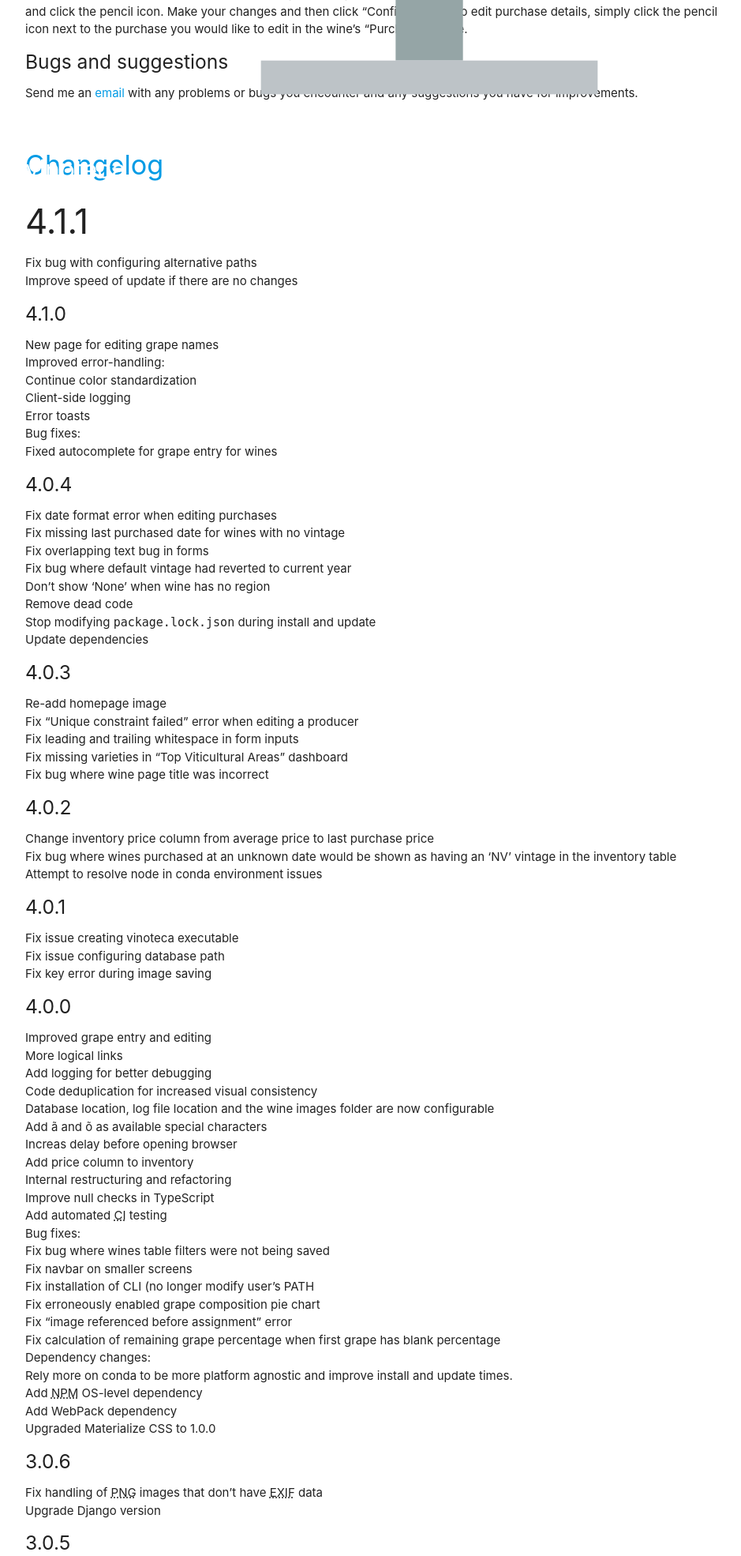
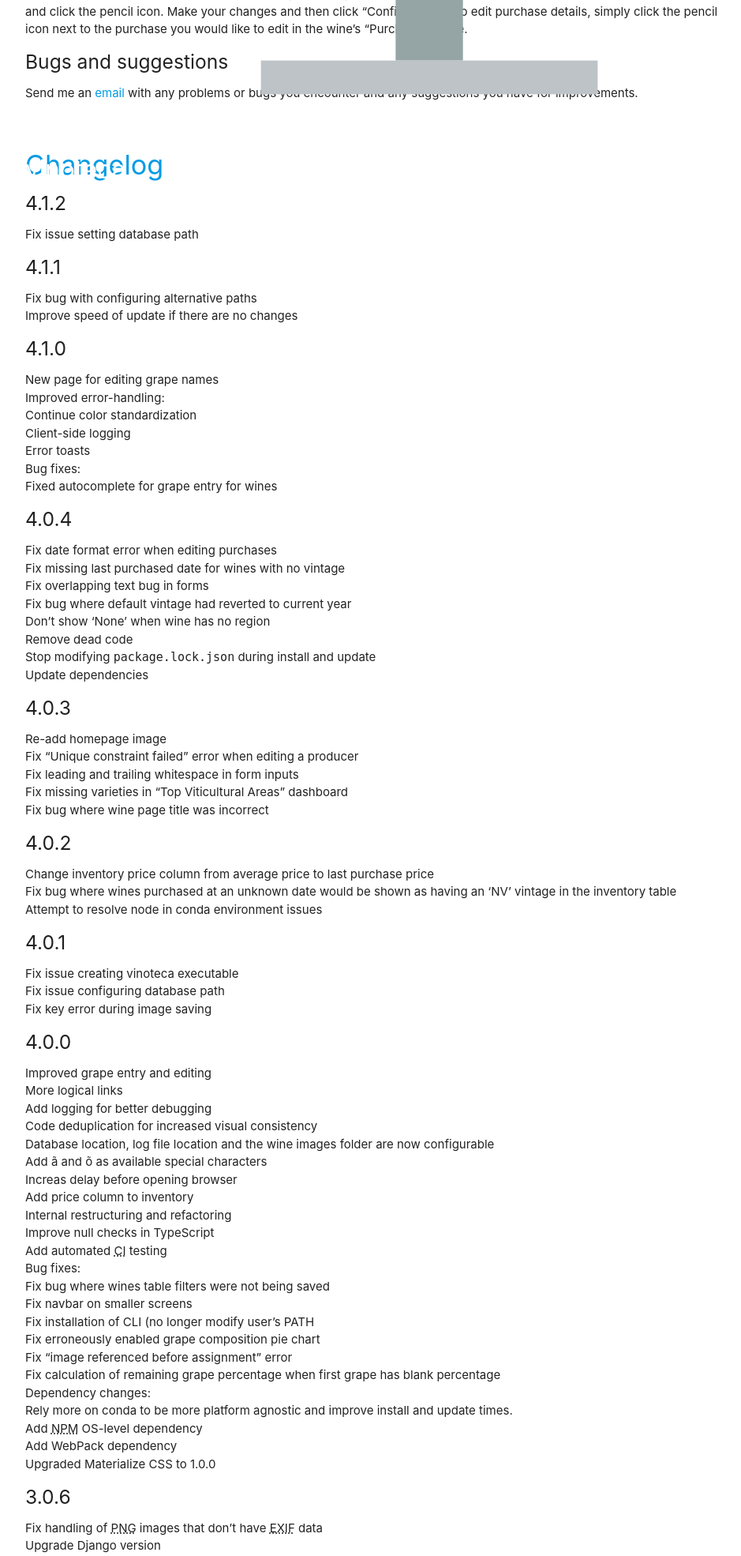
Before and after one commit to threecgreen/vinoteca, a Django app: page /about/ in a window 1280 px wide. Shown: the part 862-2832 px from the top of the page at 79% size, without its empty margins (160-1099 px from the left). Run offline with Django 3.2, Linux system fonts and the light colour scheme; parts of the project's set-up code (start-up, migrations or seed data) failed here and were passed over; some libraries are stand-ins or nearby versions.

Commit message:
Fix database issue

```diff
--- a/vinoteca/templates/about.html
+++ b/vinoteca/templates/about.html
@@ -56,7 +56,12 @@
 
     <h4><a class="page-link" name="changelog">Changelog</a></h4>
 
-    <h3>4.1.1</h3>
+    <h5>4.1.2</h5>
+    <ul class="bullets">
+      <li>Fix issue setting database path</li>
+    </ul>
+
+    <h5>4.1.1</h5>
     <ul class="bullets">
       <li>Fix bug with configuring alternative paths</li>
       <li>Improve speed of update if there are no changes</li>
--- a/vinoteca/utils.py
+++ b/vinoteca/utils.py
@@ -14,7 +14,7 @@ from vinoteca.models import (
     Colors, Regions, Grapes, Producers, Purchases, Stores, VitiAreas,
     WineGrapes, Wines, WineTypes
 )
-from vinoteca.settings import BASE_DIR
+from vinoteca.settings import BASE_DIR, CONFIG_MAN
 
 
 LOGGER = logging.getLogger(__name__)
@@ -233,7 +233,7 @@ def empty_to_none(item: str, type_: Type = None) -> Union["type_", str]:
 def get_connection() -> sqlite3.Connection:
     r"""Get a SQLite database connection."""
     LOGGER.debug("Creating database connection")
-    return sqlite3.connect(str(Path(BASE_DIR) / "data" / "wine.db"))
+    return sqlite3.connect(CONFIG_MAN.database_path)
 
 
 def date_str_to_int(date_str: str) -> Union[int]:
```
